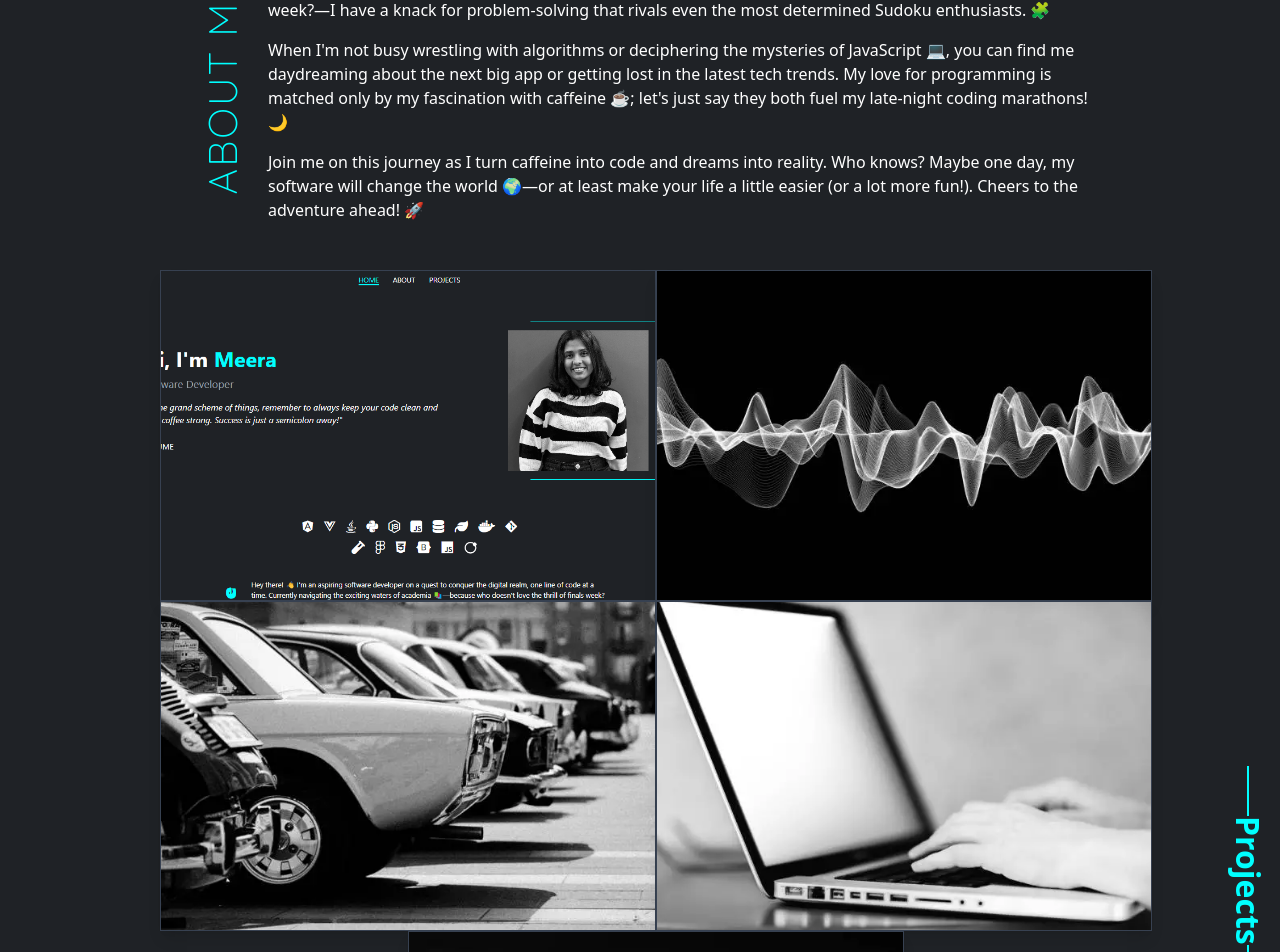
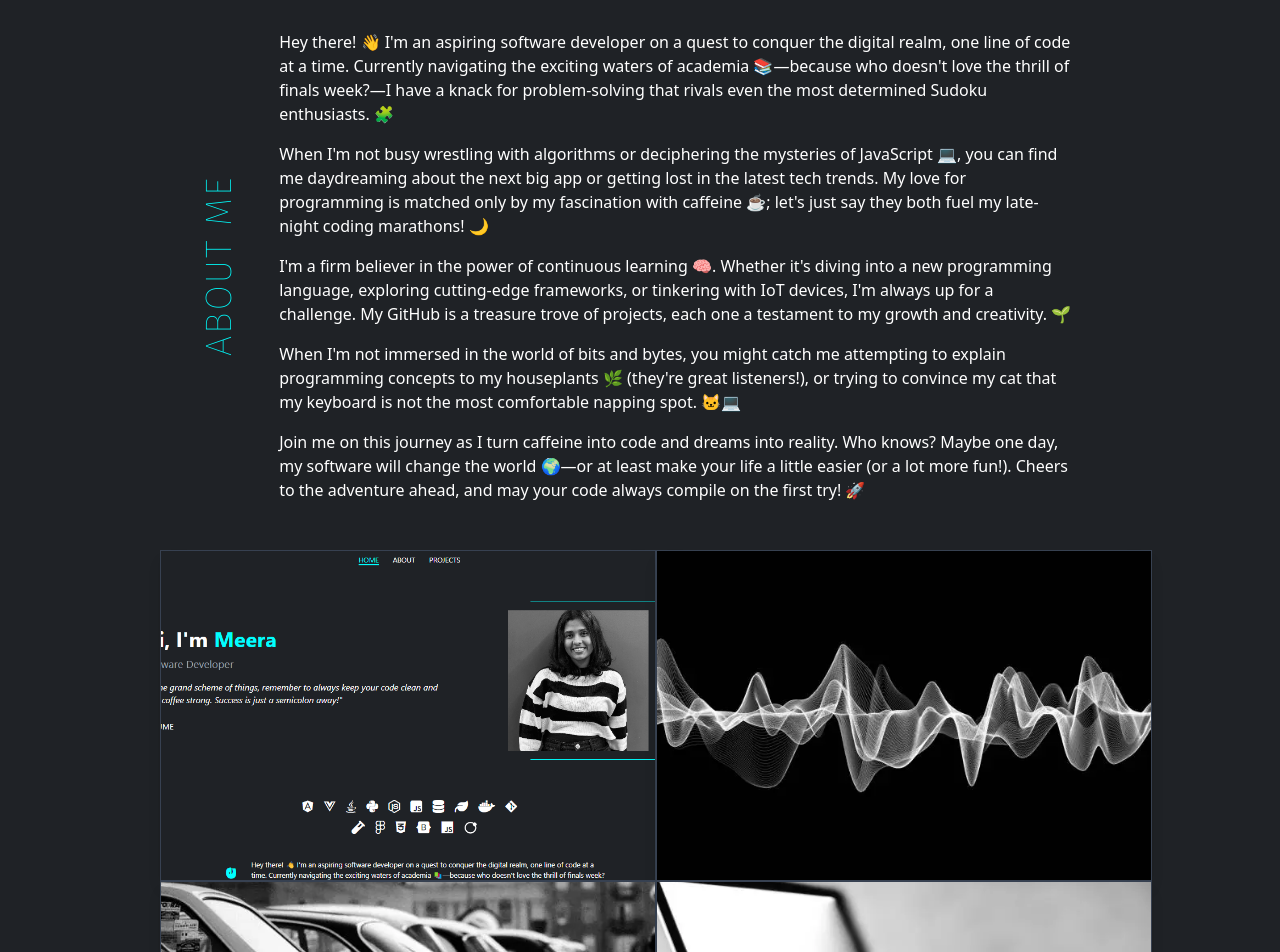
Before and after one commit to Meera27/meera-portfolio, a Vue app: page / in a window 1280 px wide. Shown: the part 802-1754 px from the top of the page. Built offline with nearby package versions, Linux system fonts and the light colour scheme.

Commit message:
Projects

```diff
--- a/src/components/AboutComponent.vue
+++ b/src/components/AboutComponent.vue
@@ -1,5 +1,5 @@
 <template>
-  <div id="about" class="about-me-container bg-[#1F2226] text-white flex items-center justify-center -mt-20">
+  <div id="about" class="about-me-container bg-[#1F2226] text-white flex items-center justify-center -mt-19">
     <div class="flex w-full max-w-4xl">
       <div class="content-wrapper w-full flex">
         <div class="vertical-text-container flex items-center mr-4">
@@ -12,8 +12,14 @@
           <p class="mb-4">
             When I'm not busy wrestling with algorithms or deciphering the mysteries of JavaScript 💻, you can find me daydreaming about the next big app or getting lost in the latest tech trends. My love for programming is matched only by my fascination with caffeine ☕; let's just say they both fuel my late-night coding marathons! 🌙
           </p>
+          <p class="mb-4">
+            I'm a firm believer in the power of continuous learning 🧠. Whether it's diving into a new programming language, exploring cutting-edge frameworks, or tinkering with IoT devices, I'm always up for a challenge. My GitHub is a treasure trove of projects, each one a testament to my growth and creativity. 🌱
+          </p>
+          <p class="mb-4">
+            When I'm not immersed in the world of bits and bytes, you might catch me attempting to explain programming concepts to my houseplants 🌿 (they're great listeners!), or trying to convince my cat that my keyboard is not the most comfortable napping spot. 🐱💻
+          </p>
           <p>
-            Join me on this journey as I turn caffeine into code and dreams into reality. Who knows? Maybe one day, my software will change the world 🌍—or at least make your life a little easier (or a lot more fun!). Cheers to the adventure ahead! 🚀
+            Join me on this journey as I turn caffeine into code and dreams into reality. Who knows? Maybe one day, my software will change the world 🌍—or at least make your life a little easier (or a lot more fun!). Cheers to the adventure ahead, and may your code always compile on the first try! 🚀
           </p>
         </div>
       </div>
@@ -28,11 +34,17 @@ export default {
 </script>
 
 <style scoped>
-@import url('https://fonts.googleapis.com/css2?family=Quicksand:wght@300&display=swap');
+@import url('https://fonts.googleapis.com/css2?family=Fira+Sans:ital,wght@0,100;0,200;0,300;0,400;0,500;0,600;0,700;0,800;1,100;1,200;1,300;1,400;1,500;1,600;1,700&display=swap');
 
 .about-me-container {
   display: flex;
   padding: 2rem;
+}
+
+.content-wrapper {
+  display: flex;
+  flex-direction: row;
+  width: 100%;
 }
 
 .vertical-text-container {
@@ -45,15 +57,24 @@ export default {
   writing-mode: vertical-rl;
   text-orientation: mixed;
   padding: 1rem 0;
-  font-family: 'Quicksand', sans-serif;
-  font-weight: 200;
+  font-family: "Fira Sans", sans-serif;
+  font-weight: 100;
   font-style: normal;
   text-transform: none;
   letter-spacing: 0.05em;
   color: #00FFFF;
   transform: rotate(180deg);
-  font-size: 2.5rem;
+  font-size: 2.3rem;
 }
 
+.content-container {
+  flex: 1;
+  max-width: 100%;
+  word-wrap: break-word;
+  padding: 0 1rem;
+}
 
+.content-container p {
+  text-align: left;
+}
 </style>
--- a/src/components/ProjectsComponent.vue
+++ b/src/components/ProjectsComponent.vue
@@ -11,7 +11,7 @@
       </div>
       <div class="projects-label right flex flex-row items-center">
         <div class="line"></div>
-        <span>Projects</span>
+        <span>PROJECTS</span>
         <div class="line"></div>
       </div>
     </div>
@@ -71,6 +71,11 @@ export default {
 </script>
 
 <style scoped>
+
+@import url('https://fonts.googleapis.com/css2?family=Fira+Sans:ital,wght@0,100;0,200;0,300;0,400;0,500;0,600;0,700;0,800;1,100;1,200;1,300;1,400;1,500;1,600;1,700&display=swap');
+
+
+
 .container {
   display: flex;
   align-items: center;
@@ -83,8 +88,10 @@ export default {
   display: flex;
   flex-direction: row;
   align-items: center;
-  font-size: 2rem;
-  font-weight: bold;
+  font-family: "Fira Sans", sans-serif;
+  font-weight: 100;
+  font-size: 2.5rem;
+  font-style: normal;
   color: #00FFFF;
   position: absolute;
   right: 0.5rem;
```
